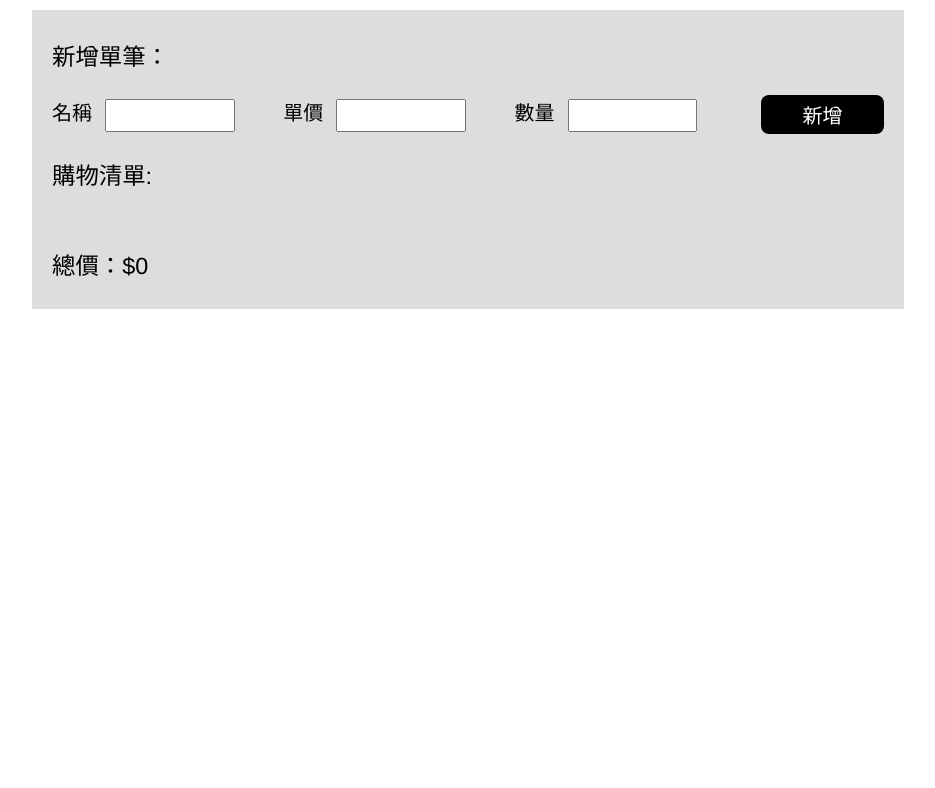
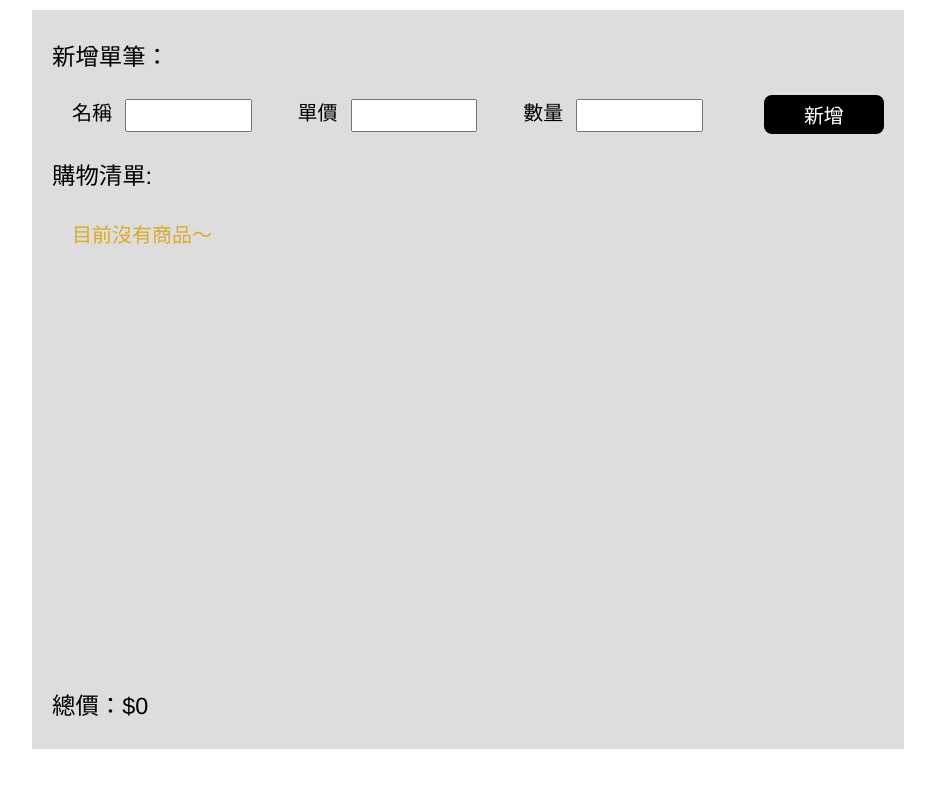
Before and after one commit to Rock070/vue-shopping-list, a Vue app: page / in a window 1280 px wide. Shown: the top 788 px of the page, without its empty margins (172-1107 px from the left). Built offline with nearby package versions, Linux system fonts and the light colour scheme.

Commit message:
商品新增改出現在第一列、清單預設改為滿版、無商品時顯示「目前沒有商品」

```diff
--- a/src/components/Shopping.vue
+++ b/src/components/Shopping.vue
@@ -6,7 +6,6 @@
         <div>
           <span>名稱</span>
           <input v-model="name"
-
             maxlength="30"
           />
         </div>
@@ -33,6 +32,10 @@
     <div class='list'>
       <h3>購物清單:</h3>
       <div class='shopping-list'>
+        <div style='color: #DA2; cursor: pointer'
+          v-if="list == false">
+          目前沒有商品～
+        </div>
         <div class='shopping-item'
           v-for='item in list'
           :key='item.id'
@@ -72,7 +75,7 @@ export default {
             alert('欄位不可為空！')
             return
           }
-          this.list.push({
+          this.list.unshift({
               id: this.num,
               name: this.name,
               price: this.price,
--- a/src/css/style.css
+++ b/src/css/style.css
@@ -52,6 +52,7 @@
   display: flex;
   justify-content: flex-start;
   align-items: center;
+  margin-left: 20px;
 }
 
 .shopping .add .add-data span {
@@ -59,8 +60,9 @@
 }
 
 .shopping .shopping-list{
+  margin-left: 20px;
   padding: 5px 0px;
-  max-height: 55vh;
+  height: 55vh;
   overflow: scroll;
 }
 
```
Also changed, not shown: 1 other file (tests, documents, lock files or other folders).
